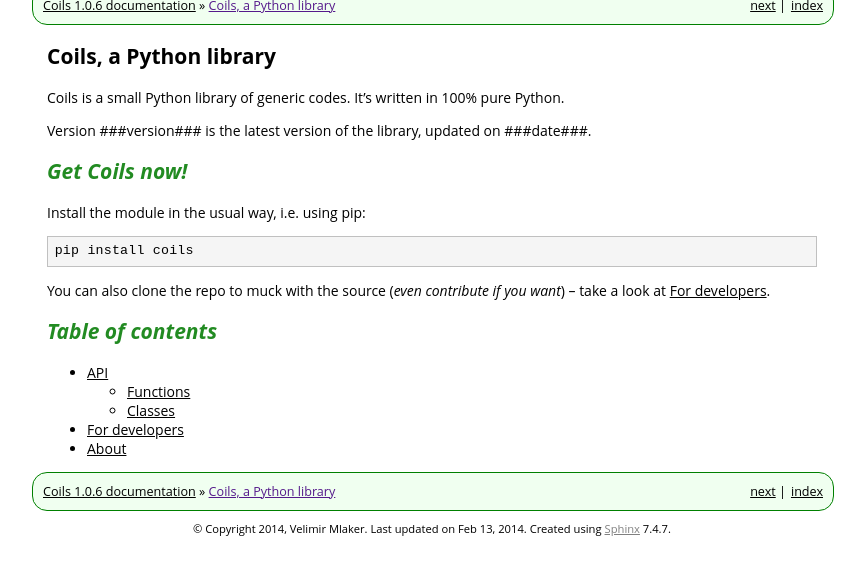
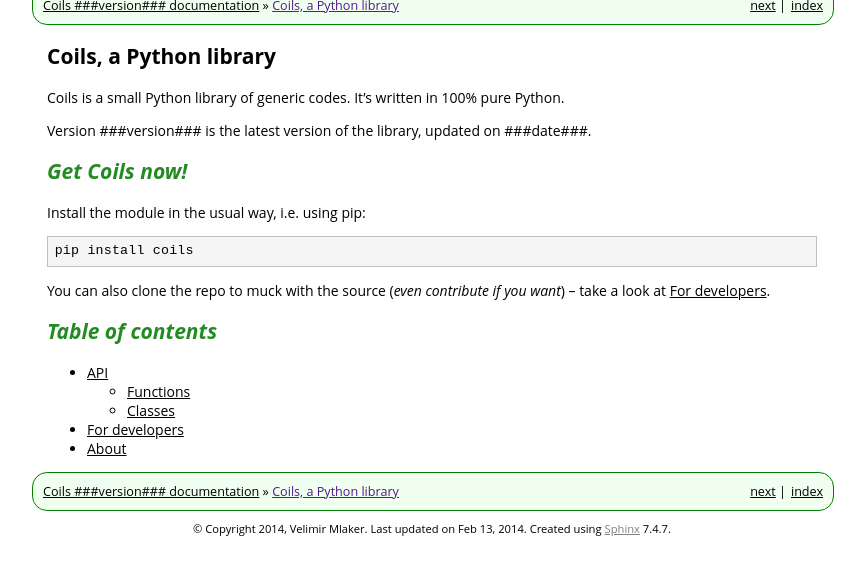
Before and after one commit to vmlaker/coils, a Sphinx documentation site: the page built from doc/source/index.rst, in a window 1280 px wide, cut to the strip 328-900 px from the top of the page. Shown: the whole strip, without its empty margins (208-1073 px from the left). Built offline with Sphinx 7.4.7, drawn with Linux system fonts in a browser that asks for light colours; the version number is read from the project's files by our own code; some of the changed lines change nothing that is shown.

Commit message:
Fix documentation versioning, change gh-pages build.

```diff
--- a/doc/source/conf.py
+++ b/doc/source/conf.py
@@ -59,10 +59,9 @@
 # built documents.
 #
 # The short X.Y version.
-import coils
-version = coils.__version__
+version = '###version###'
 # The full version, including alpha/beta/rc tags.
-release = coils.__version__
+release = '###version###'
 
 # The language for content autogenerated by Sphinx. Refer to documentation
 # for a list of supported languages.
```
Also changed, not shown: 1 other file.
